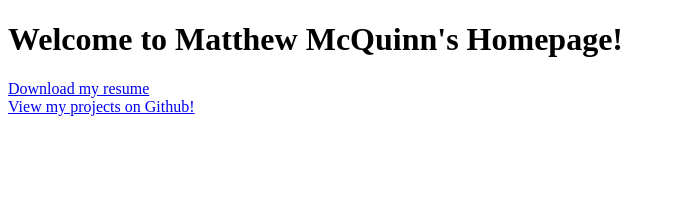
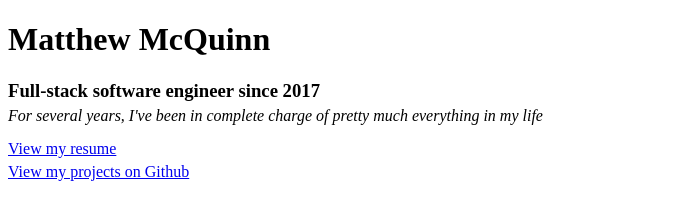
Before and after one commit to mattmcquinn/mattmcquinn.github.io, a plain HTML site: page index.html in a window 1280 px wide. Shown: the whole page, without its empty margins (0-675 px from the left). Drawn offline with Linux system fonts and the light colour scheme.

Commit message:
Important changes

```diff
--- a/index.html
+++ b/index.html
@@ -2,15 +2,17 @@
 <html>
 
 <head>
-    <title>Matthew McQuinn's Homepage</title>
+    <title>Matthew McQuinn</title>
 </head>
 
 <body>
-
-    <h1>Welcome to Matthew McQuinn's Homepage!</h1>
-    <a href="https://github.com/mattmcquinn/mattmcquinn.github.io/raw/master/Matthew%20McQuinn%20Resume.pdf"
-        style="display: block">Download my resume</a>
-    <a href="http://github.com/mattmcquinn" style="display: block">View my projects on Github!</a>
+    <h1>Matthew McQuinn</h1>
+    <h3 style="margin-bottom: 5px;">Full-stack software engineer since 2017</h3>
+    <div style="display: flex; flex-direction: column; row-gap: 5px;">
+        <i>For several years, I've been in complete charge of pretty much everything in my life</i>
+        <a style="padding-top: 10px;" href="https://github.com/mattmcquinn/mattmcquinn.github.io/raw/master/Matthew%20McQuinn%20Resume.pdf">View my resume</a>
+        <a href="http://github.com/mattmcquinn">View my projects on Github</a>
+    </div>
 
 </body>
 
```
